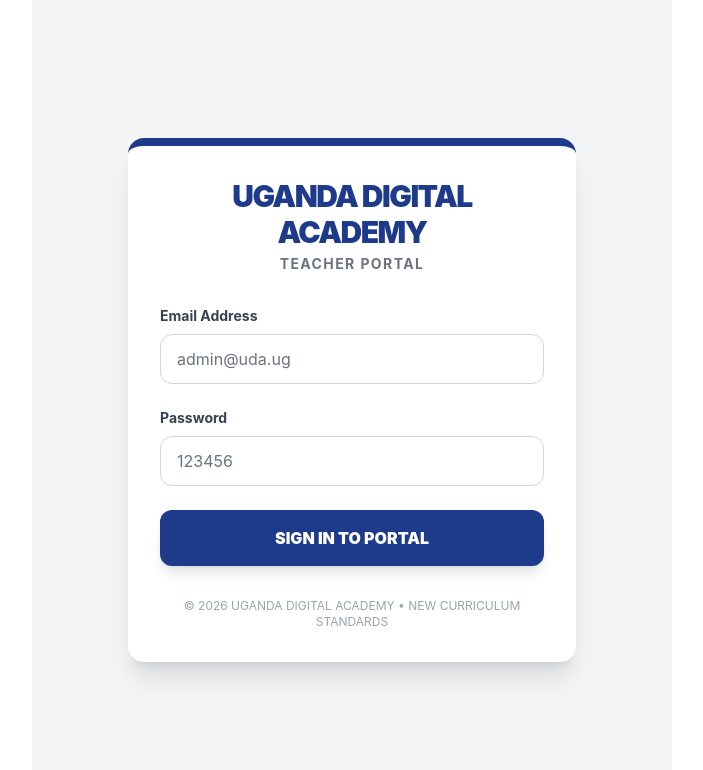
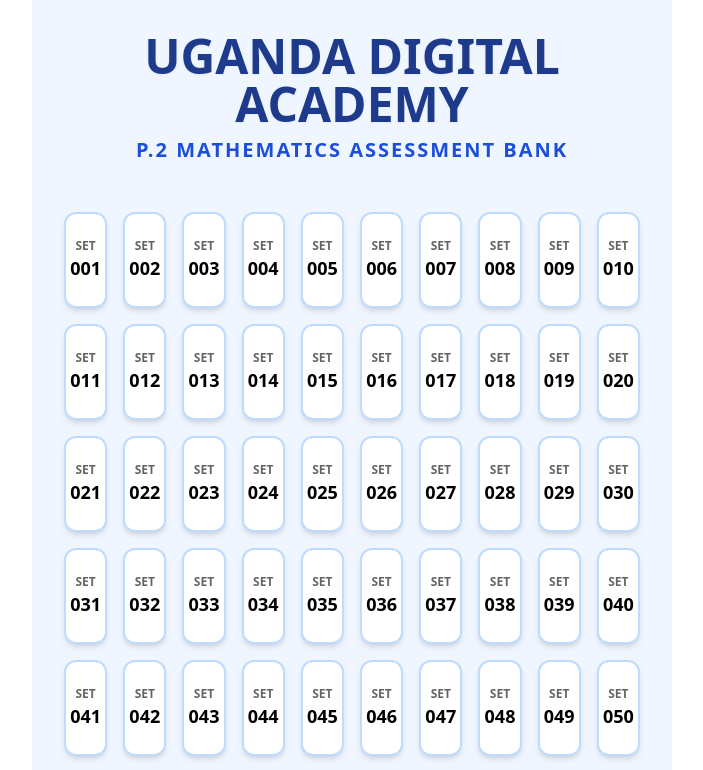
Before and after one commit to bwanking/asa, a React (Create React App) app: page /login in a window 1280 px wide. Shown: the top 770 px of the page, without its empty margins (288-991 px from the left). Built offline with nearby package versions, Linux system fonts and the light colour scheme; the HTML template or start-up script is replaced by a standard one.

Commit message:
Update Login.jsx

```diff
--- a/src/pages/Login.jsx
+++ b/src/pages/Login.jsx
@@ -1,95 +1,153 @@
 import React, { useState } from 'react';
-import { useNavigate } from 'react-router-dom';
 
-const Login = () => {
-  // State for form inputs
-  const [email, setEmail] = useState('');
-  const [password, setPassword] = useState('');
-  const [error, setError] = useState('');
+// --- 1. LIGHTWEIGHT ILLUSTRATION ENGINE (SVGs) ---
+// Keeps repo under 500MB as requested
+const MathIllustrations = {
+  // A set of objects for counting (Topic: Sets)
+  SetGroup: ({ count, shape }) => (
+    <div className="flex justify-center border-2 border-dashed border-gray-400 p-4 my-3 rounded-lg bg-gray-50">
+      <svg width="220" height="60" viewBox="0 0 220 60">
+        {Array.from({ length: count }).map((_, i) => (
+          shape === 'circle' ?
+          <circle key={i} cx={30 + i * 35} cy="30" r="12" stroke="black" fill="none" strokeWidth="2" /> :
+          <rect key={i} x={20 + i * 35} y={15} width="25" height="25" stroke="black" fill="none" strokeWidth="2" />
+        ))}
+      </svg>
+    </div>
+  ),
+  // P.2 Abacus for Place Value (H, T, O)
+  Abacus: ({ h, t, o }) => (
+    <div className="flex justify-center my-4">
+      <svg width="120" height="100" viewBox="0 0 120 100">
+        <line x1="30" y1="20" x2="30" y2="85" stroke="black" strokeWidth="2"/>
+        <line x1="60" y1="20" x2="60" y2="85" stroke="black" strokeWidth="2"/>
+        <line x1="90" y1="20" x2="90" y2="85" stroke="black" strokeWidth="2"/>
+        <rect x="10" y="85" width="100" height="10" fill="#333"/>
+        <text x="25" y="98" fontSize="10" className="font-bold">H</text>
+        <text x="55" y="98" fontSize="10" className="font-bold">T</text>
+        <text x="85" y="98" fontSize="10" className="font-bold">O</text>
+        {/* Render beads for Ones (O) based on 'o' value */}
+        {Array.from({ length: o }).map((_, i) => (
+          <ellipse key={i} cx="90" cy={80 - i * 8} rx="8" ry="4" fill="white" stroke="black" />
+        ))}
+      </svg>
+    </div>
+  ),
+  // Geometric Shapes for naming/drawing
+  Shape: ({ type }) => {
+    if (type === 'triangle') return <svg width="60" height="60" className="mx-auto my-2"><path d="M30 5 L55 55 L5 55 Z" stroke="black" fill="none" strokeWidth="2"/></svg>;
+    if (type === 'rectangle') return <svg width="80" height="50" className="mx-auto my-2"><rect x="5" y="5" width="70" height="40" stroke="black" fill="none" strokeWidth="2"/></svg>;
+    return <div className="h-20 w-20 border-2 border-black border-dashed mx-auto my-2"></div>;
+  }
+};
 
-  const navigate = useNavigate();
+const UgandaDigitalAcademy = () => {
+  const [selectedSet, setSelectedSet] = useState(null);
 
-  const handleLogin = (e) => {
-    e.preventDefault();
-    setError('');
+  // --- 2. GENERATOR LOGIC (Balanced for P.2 Curriculum) ---
+  const generateQuestions = (setId) => {
+    let questions = [];
+    for (let i = 1; i <= 50; i++) {
+      const seed = setId + i;
+      let qData = { id: i, text: "", illustration: null };
 
-    // TEMPORARY BYPASS LOGIC:
-    // This allows you to enter the system without a live database connection.
-    if (email === "admin@uda.ug" && password === "123456") {
-      console.log("Login successful! Redirecting to dashboard...");
-      navigate('/math-gen'); // Make sure this matches the route in your App.js
-    } else {
-      setError("Invalid Email or Password. Hint: admin@uda.ug / 123456");
+      if (i <= 10) { // Topic: Sets
+        const count = (seed % 4) + 2;
+        qData.text = `Count and write the number of members in this set:`;
+        qData.illustration = <MathIllustrations.SetGroup count={count} shape={seed % 2 === 0 ? 'circle' : 'rect'} />;
+      }
+      else if (i <= 20) { // Topic: Numeration & Abacus
+        if (i % 5 === 0) {
+          qData.text = `Which number is shown on the ones (O) rod below?`;
+          qData.illustration = <MathIllustrations.Abacus h={0} t={0} o={(seed % 6) + 1} />;
+        } else {
+          qData.text = `Write ${100 + (seed % 100)} in number names:`;
+        }
+      }
+      else if (i <= 40) { // Topic: Operations (+ and -)
+        qData.text = `Work out: ${30 + (seed % 20)} ${i % 2 === 0 ? '+' : '-'} ${10 + (seed % 10)} =`;
+      }
+      else { // Topic: Geometry & Drawing (Like the Baby Class file)
+        qData.text = i === 50 ? "Shade the kite below carefully." : "Identify the shape drawn below:";
+        qData.illustration = i === 50 ? <MathIllustrations.Shape type="kite" /> : <MathIllustrations.Shape type={seed % 2 === 0 ? 'triangle' : 'rectangle'} />;
+      }
+      questions.push(qData);
     }
+    return questions;
   };
 
+  // --- 3. DASHBOARD VIEW (All 100 Sets) ---
+  if (selectedSet === null) {
+    return (
+      <div className="p-8 bg-blue-50 min-h-screen font-sans">
+        <div className="text-center mb-12">
+          <h1 className="text-5xl font-black text-blue-900 drop-shadow-sm">UGANDA DIGITAL ACADEMY</h1>
+          <p className="text-xl text-blue-700 mt-2 font-bold uppercase tracking-widest">P.2 Mathematics Assessment Bank</p>
+        </div>
+
+        <div className="grid grid-cols-2 sm:grid-cols-4 md:grid-cols-5 lg:grid-cols-10 gap-4 max-w-7xl mx-auto">
+          {Array.from({ length: 100 }, (_, i) => (
+            <button
+              key={i + 1}
+              onClick={() => setSelectedSet(i + 1)}
+              className="h-24 flex flex-col items-center justify-center bg-white border-2 border-blue-200 rounded-xl hover:bg-blue-600 hover:text-white hover:border-blue-600 transition-all shadow-md font-black text-lg"
+            >
+              <span className="text-xs uppercase opacity-60">Set</span>
+              {String(i + 1).padStart(3, '0')}
+            </button>
+          ))}
+        </div>
+      </div>
+    );
+  }
+
+  // --- 4. INDIVIDUAL PAPER VIEW ---
+  const questions = generateQuestions(selectedSet);
+
   return (
-    <div className="min-h-screen flex items-center justify-center bg-gray-100 px-4">
-      <div className="max-w-md w-full bg-white rounded-2xl shadow-xl overflow-hidden border-t-8 border-blue-900">
-        <div className="p-8">
-          {/* Brand Header */}
-          <div className="text-center mb-8">
-            <h1 className="text-3xl font-black text-blue-900 tracking-tighter">
-              UGANDA DIGITAL ACADEMY
-            </h1>
-            <p className="text-sm text-gray-500 font-bold mt-1 uppercase tracking-widest">
-              Teacher Portal
-            </p>
-          </div>
+    <div className="min-h-screen bg-gray-200 p-4 sm:p-8">
+      <div className="no-print mb-6 flex justify-between items-center max-w-[210mm] mx-auto">
+        <button onClick={() => setSelectedSet(null)} className="bg-white px-6 py-2 rounded-lg font-bold shadow hover:bg-gray-100">← Back to Dashboard</button>
+        <button onClick={() => window.print()} className="bg-blue-600 text-white px-8 py-2 rounded-lg font-bold shadow-lg hover:bg-blue-700">Print Paper</button>
+      </div>
 
-          {/* Error Message */}
-          {error && (
-            <div className="bg-red-50 text-red-600 p-3 rounded-lg text-sm mb-6 border border-red-200 text-center">
-              {error}
-            </div>
-          )}
-
-          <form onSubmit={handleLogin} className="space-y-6">
-            <div>
-              <label className="block text-sm font-bold text-gray-700 mb-2">
-                Email Address
-              </label>
-              <input
-                type="email"
-                value={email}
-                onChange={(e) => setEmail(e.target.value)}
-                className="w-full px-4 py-3 rounded-xl border border-gray-300 focus:ring-2 focus:ring-blue-900 focus:border-transparent outline-none transition"
-                placeholder="admin@uda.ug"
-                required
-              />
-            </div>
-
-            <div>
-              <label className="block text-sm font-bold text-gray-700 mb-2">
-                Password
-              </label>
-              <input
-                type="password"
-                value={password}
-                onChange={(e) => setPassword(e.target.value)}
-                className="w-full px-4 py-3 rounded-xl border border-gray-300 focus:ring-2 focus:ring-blue-900 focus:border-transparent outline-none transition"
-                placeholder="123456"
-                required
-              />
-            </div>
-
-            <button
-              type="submit"
-              className="w-full bg-blue-900 hover:bg-blue-800 text-white font-black py-4 rounded-xl shadow-lg transform transition active:scale-95"
-            >
-              SIGN IN TO PORTAL
-            </button>
-          </form>
-
-          <div className="mt-8 text-center">
-            <p className="text-xs text-gray-400">
-              © 2026 UGANDA DIGITAL ACADEMY • NEW CURRICULUM STANDARDS
-            </p>
+      <div className="paper bg-white shadow-2xl border-2 border-black p-12 mx-auto w-[210mm] min-h-[297mm]">
+        {/* Header matched to your uploaded doc style */}
+        <div className="text-center border-b-4 border-double border-black pb-4 mb-8">
+          <h1 className="text-3xl font-black uppercase">UGANDA DIGITAL ACADEMY</h1>
+          <h2 className="text-xl font-bold">P.2 MATHEMATICS - SET {String(selectedSet).padStart(3, '0')}</h2>
+          <div className="flex justify-between mt-6 px-4 font-bold">
+            <span>NAME: ____________________________________</span>
+            <span>CLASS: P.2</span>
           </div>
         </div>
+
+        {/* 50 Questions Grid */}
+        <div className="grid grid-cols-2 gap-x-12 gap-y-10">
+          {questions.map((q) => (
+            <div key={q.id} className="text-sm">
+              <p className="leading-tight"><span className="font-bold">{q.id}.</span> {q.text}</p>
+              {q.illustration}
+              <div className="mt-2 border-b border-black w-32 h-4"></div>
+            </div>
+          ))}
+        </div>
+
+        <div className="mt-16 text-center font-bold border-t-2 border-black pt-4 italic">
+          * END OF WORK - WELL DONE *
+        </div>
       </div>
+
+      <style jsx global>{`
+        @media print {
+          .no-print { display: none !important; }
+          .paper { border: none !important; box-shadow: none !important; margin: 0 !important; width: 100% !important; }
+          body { background: white !important; }
+        }
+        .paper { font-family: 'Times New Roman', serif; }
+      `}</style>
     </div>
   );
 };
 
-export default Login;
+export default UgandaDigitalAcademy;
```
